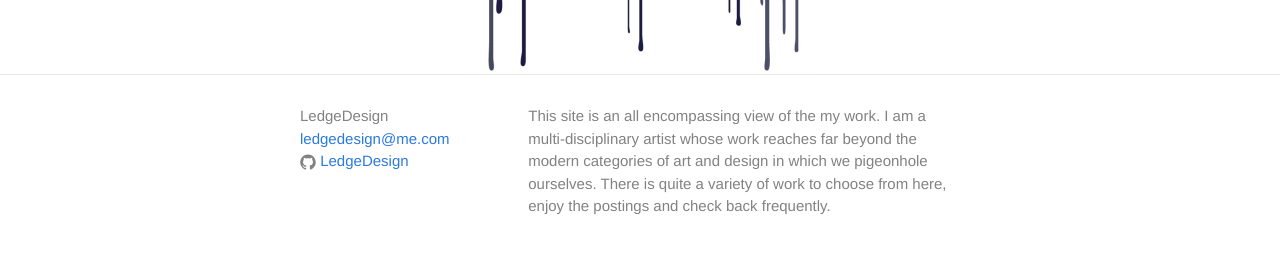
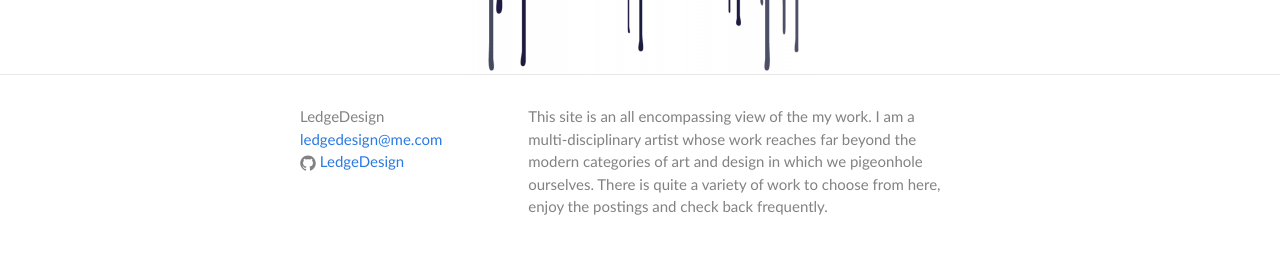
Before and after one commit to LedgeDesign/Home, a Jekyll site: the page built from index.html, in a window 1280 px wide. Shown: the part 433-687 px from the top of the page. Built offline with Jekyll 4.4.1, drawn with Linux system fonts in a browser that asks for light colours; nearby versions of some CDN libraries; some web fonts are replaced.

Commit message:
make futura base

```diff
--- a/_sass/_layout.scss
+++ b/_sass/_layout.scss
@@ -269,7 +269,7 @@
 }
 
 .nav >li >a {
-    font-family: Futura, Futura-Medium, "Futura Medium", "Century Gothic", CenturyGothic, "Apple Gothic", AppleGothic, "URW Gothic L", "Avant Garde","Trebuchet MS", Arial ,sans-serif;
+    font-family: $base-font-family;
     // font-family: 'Muli', sans-serif;
     letter-spacing: 1px;
     padding-top: 30px;
--- a/css/main.scss
+++ b/css/main.scss
@@ -9,7 +9,7 @@
 // Our variables
 //Added futura-pt do I need to upload actual font to github? does not seem to activate
 //added $base-letter-spacing: 1px; does not seem to activate
-$base-font-family: futura-pt, Helvetica, Arial, sans-serif;
+$base-font-family: Futura, Futura-Medium, "Futura Medium", "Century Gothic", CenturyGothic, "Apple Gothic", AppleGothic, "URW Gothic L", "Avant Garde","Trebuchet MS", Arial ,sans-serif;
 $base-font-size:   12px;
 $small-font-size:  $base-font-size * 0.875;
 $base-line-height: 1.5;
```
